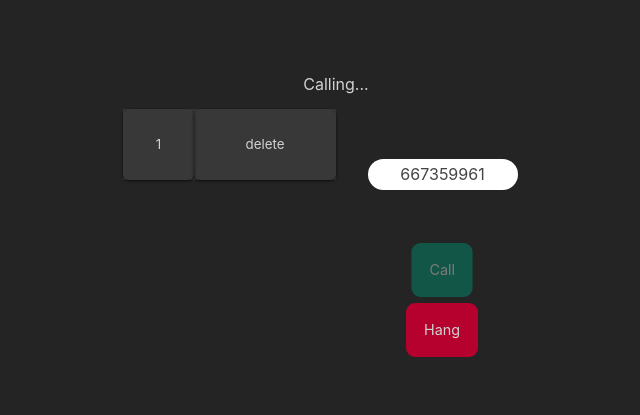
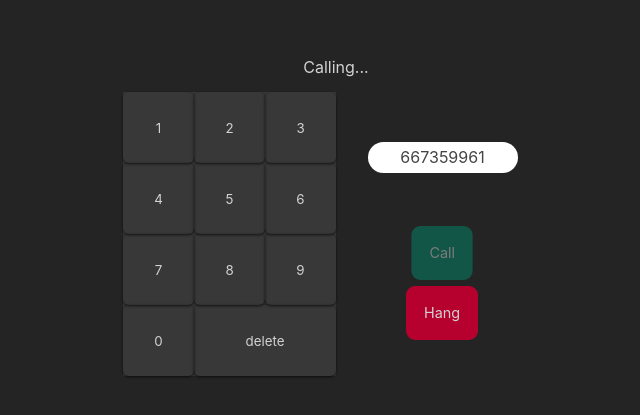
Before and after one commit to alejandromachin/202201-W4C3-alejandro-rodriguez, a React (Create React App) app: page / in a window 1280 px wide. Shown: the part 191-606 px from the top of the page, without its empty margins (304-944 px from the left). Built offline with nearby package versions, Linux system fonts and the light colour scheme.

Commit message:
added a map to render all digits

```diff
--- a/src/components/Key/Key.js
+++ b/src/components/Key/Key.js
@@ -1,7 +1,7 @@
-const Key = () => {
+const Key = ({ digit }) => {
   return (
     <li>
-      <button className="key">1</button>
+      <button className="key">{digit}</button>
     </li>
   );
 };
--- a/src/components/Keyboard/Keboard.js
+++ b/src/components/Keyboard/Keboard.js
@@ -1,10 +1,16 @@
+import NumberContext from "../../contexts/NumberContext";
 import DeleteKey from "../DeleteKey/DeleteKey";
 import Key from "../Key/Key";
+import { useContext } from "react";
 
 const Keyboard = () => {
+  const { digits } = useContext(NumberContext);
+
   return (
     <ol className="keyboard">
-      <Key />
+      {digits.map((digit) => (
+        <Key key={digit} digit={digit} />
+      ))}
       <DeleteKey />
     </ol>
   );
--- a/src/contexts/NumberContextProvider.js
+++ b/src/contexts/NumberContextProvider.js
@@ -2,11 +2,11 @@ import { useState } from "react";
 import NumberContext from "./NumberContext";
 
 const NumberContextProvider = ({ children }) => {
-  const digits = [0, 1, 2, 3, 4, 5, 6, 7, 8, 9];
+  const digits = [1, 2, 3, 4, 5, 6, 7, 8, 9, 0];
   const [usedNumbers, setUsedNumbers] = useState([]);
 
   return (
-    <NumberContext.Provider value={(digits, usedNumbers, setUsedNumbers)}>
+    <NumberContext.Provider value={{ digits, usedNumbers, setUsedNumbers }}>
       {children}
     </NumberContext.Provider>
   );
```
